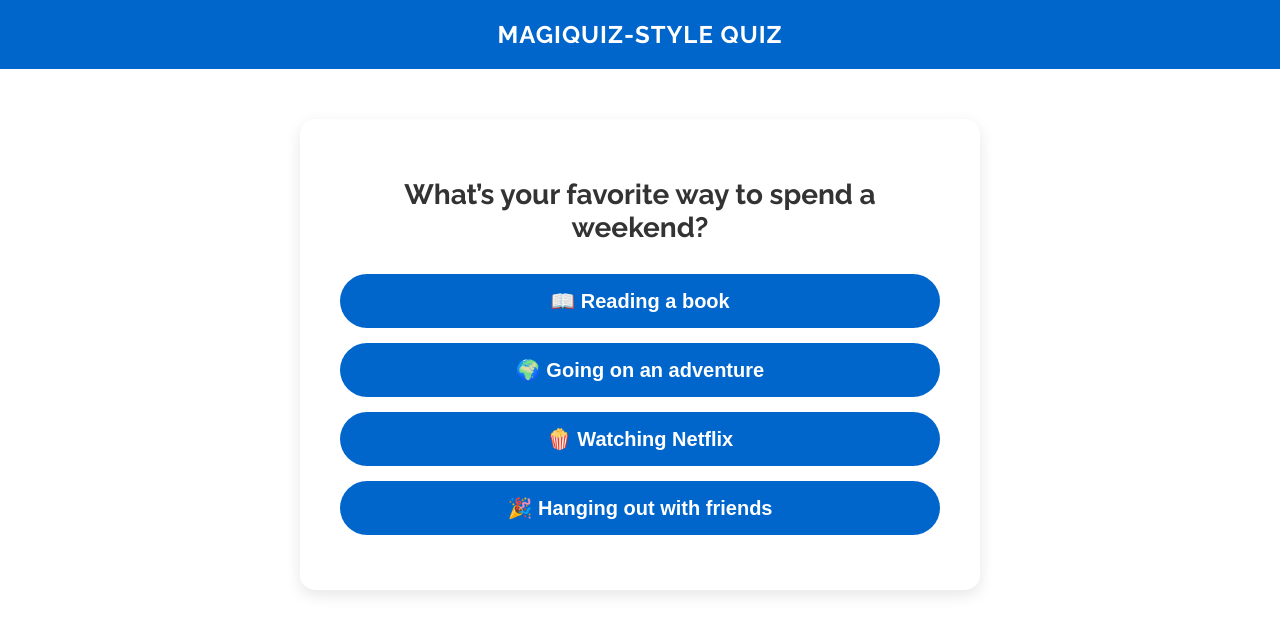
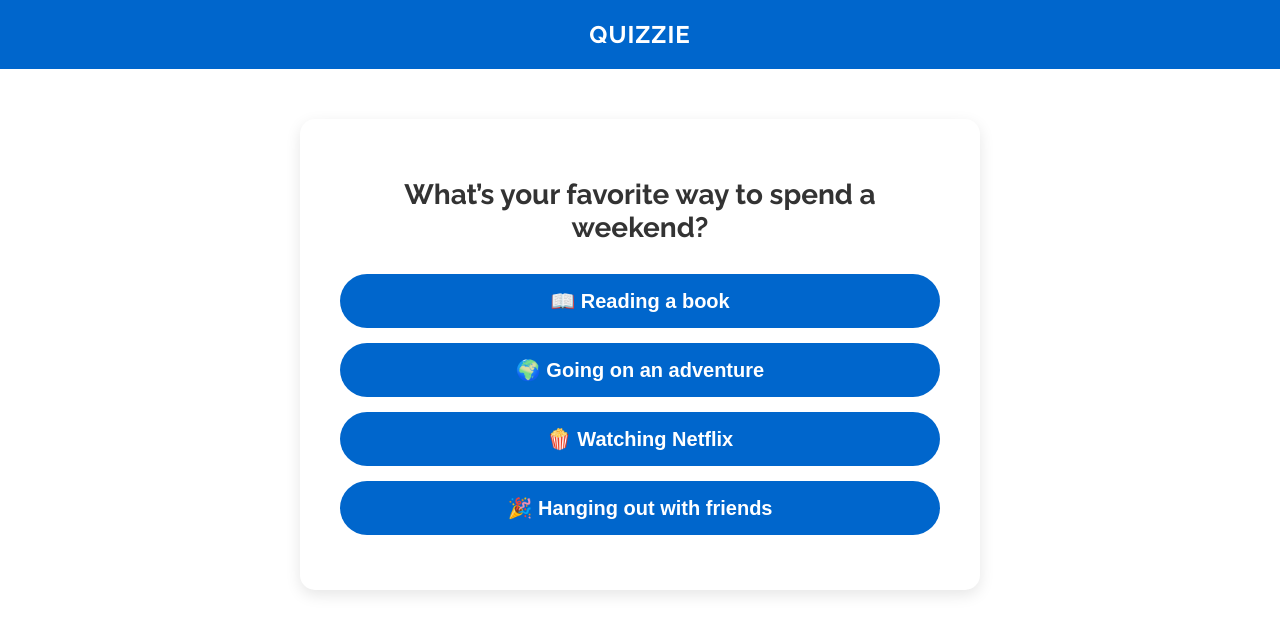
Before and after one commit to prestonmccue/quiz, a plain HTML site: page index.html in a window 1280 px wide. Drawn offline with Linux system fonts and the light colour scheme.

Commit message:
Update index.html

```diff
--- a/index.html
+++ b/index.html
@@ -7,7 +7,7 @@
     <link rel="stylesheet" href="style.css">
 </head>
 <body>
-    <div class="header">MagiQuiz-Style Quiz</div>
+    <div class="header">Quizzie</div>
 
     <div class="quiz-container">
         <h1>What’s your favorite way to spend a weekend?</h1>
```
